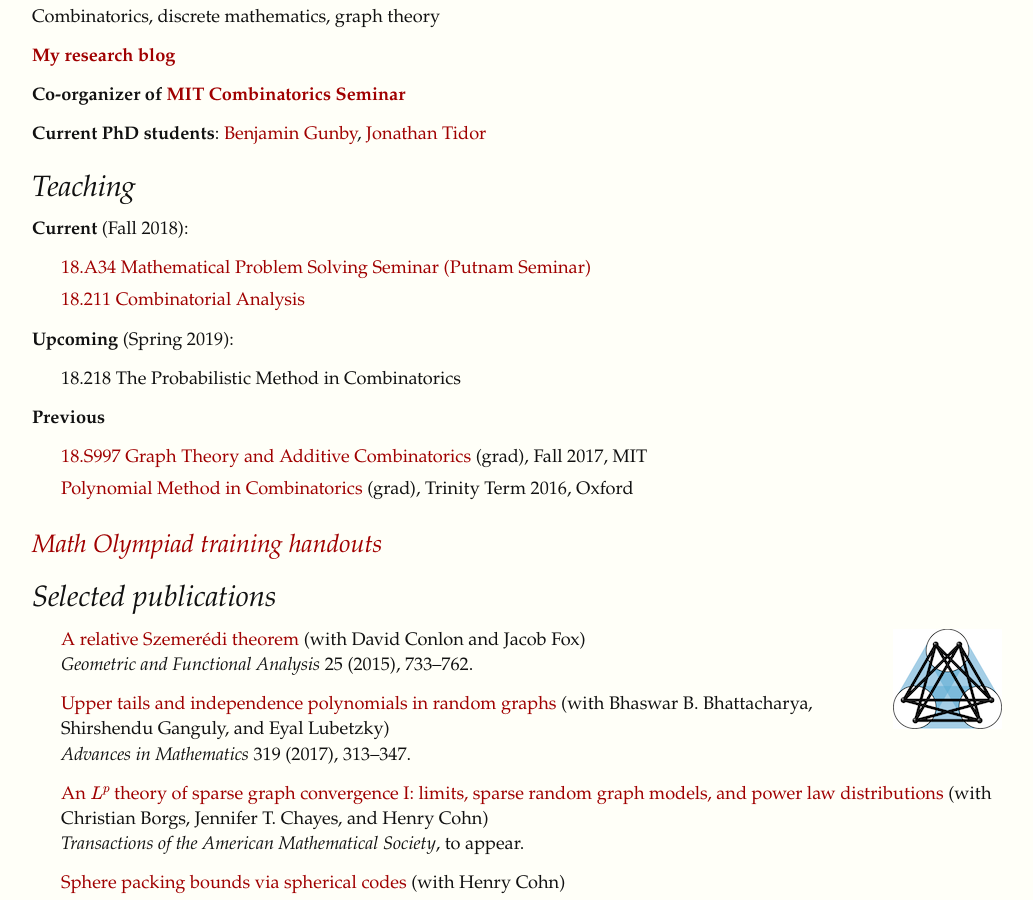
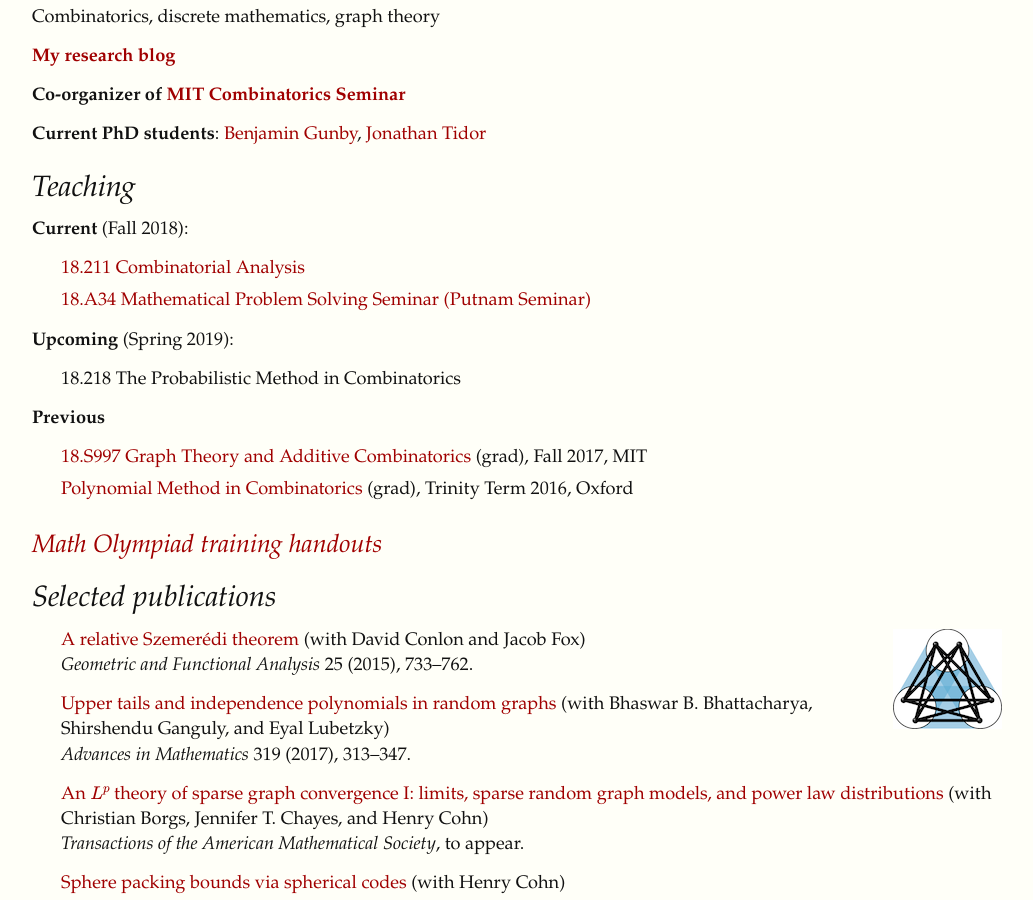
Before and after one commit to yufeizhao/yufeizhao.github.io, a Jekyll site: the page built from index.md, in a window 1280 px wide and 900 px high, scrolled down 483 px. Shown: the whole window, without its empty margins (123-1156 px from the left). Built offline with Jekyll 4.4.1, drawn with Linux system fonts in a browser that asks for light colours; nearby versions of some CDN libraries; formulas are drawn with MathJax 3.

Commit message:
order of courses

```diff
--- a/index.md
+++ b/index.md
@@ -44,8 +44,9 @@ Combinatorics, discrete mathematics, graph theory
 
 **Current** (Fall 2018):
 
+* [18.211 Combinatorial Analysis](211/)
 * [18.A34 Mathematical Problem Solving Seminar (Putnam Seminar)](a34/)
-* [18.211 Combinatorial Analysis](211/)
+
 
 **Upcoming** (Spring 2019):
 
```
